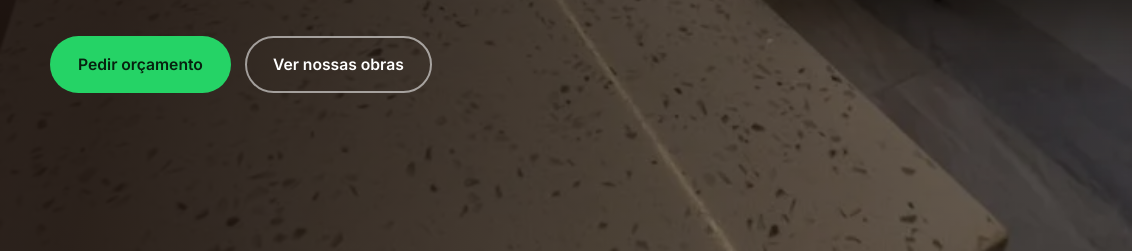
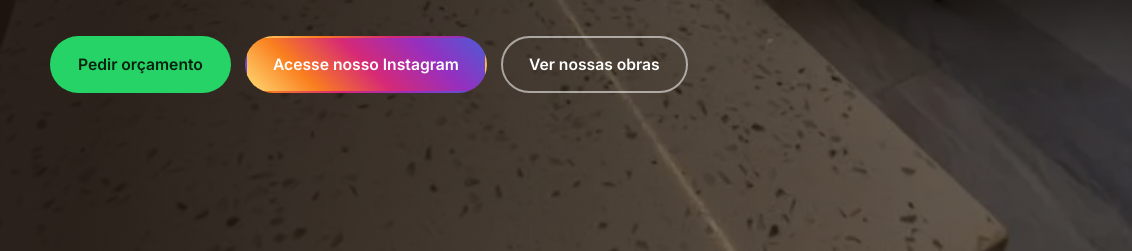
Before and after one commit to iisaacz/mmandamentodaspedras, a plain HTML site: page mmandamentodaspedras/index.html in a window 1280 px wide. Shown: the part 549-800 px from the top of the page, 0-1132 px from the left. Drawn offline with Linux system fonts and the light colour scheme.

Commit message:
Add Instagram button and update styles

```diff
--- a/mmandamentodaspedras/index.html
+++ b/mmandamentodaspedras/index.html
@@ -191,6 +191,8 @@ footer a:hover{color:#fff}
 @media(max-width:960px){.hero .wrap{grid-template-columns:1fr;gap:36px}}
 .fab-ig{bottom:90px;background:radial-gradient(circle at 30% 107%,#fdf497 0%,#fd5949 45%,#d6249f 60%,#285aeb 90%);animation:none}
 .fab-ig svg{fill:none;stroke:#fff;stroke-width:1.8;stroke-linecap:round;stroke-linejoin:round;width:30px;height:30px}
+.btn-ig{background:linear-gradient(45deg,#feda75,#fa7e1e 25%,#d62976 50%,#962fbf 75%,#4f5bd5);color:#fff;border-color:transparent}
+.btn-ig:hover{filter:brightness(1.1);transform:translateY(-2px)}
 </style>
 </head>
 <body>
@@ -221,6 +223,7 @@ footer a:hover{color:#fff}
     <p>Bancadas, pias, escadas, lareiras e fachadas sob medida, com instalação própria e mais de 15 anos de mercado.</p>
     <div class="cta">
       <a class="btn btn-wa" href="https://wa.me/5513991652767?text=Ol%C3%A1!%20Gostaria%20de%20um%20or%C3%A7amento." target="_blank" rel="noopener">Pedir orçamento</a>
+      <a class="btn btn-ig" href="https://www.instagram.com/mandamento_das_pedras/" target="_blank" rel="noopener">Acesse nosso Instagram</a>
       <a class="btn btn-ghost" href="#obras">Ver nossas obras</a>
     </div>
     </div>
```
